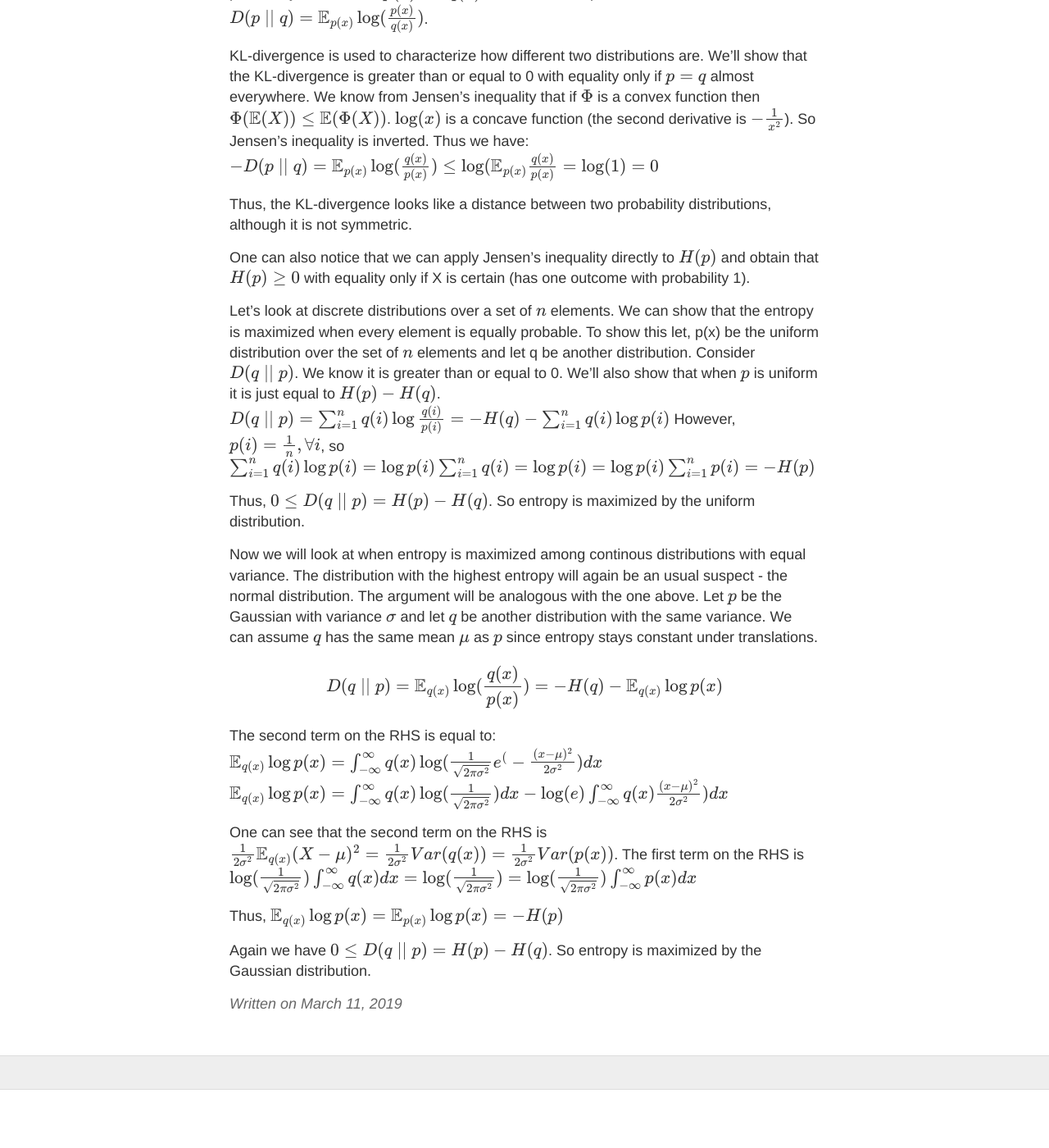
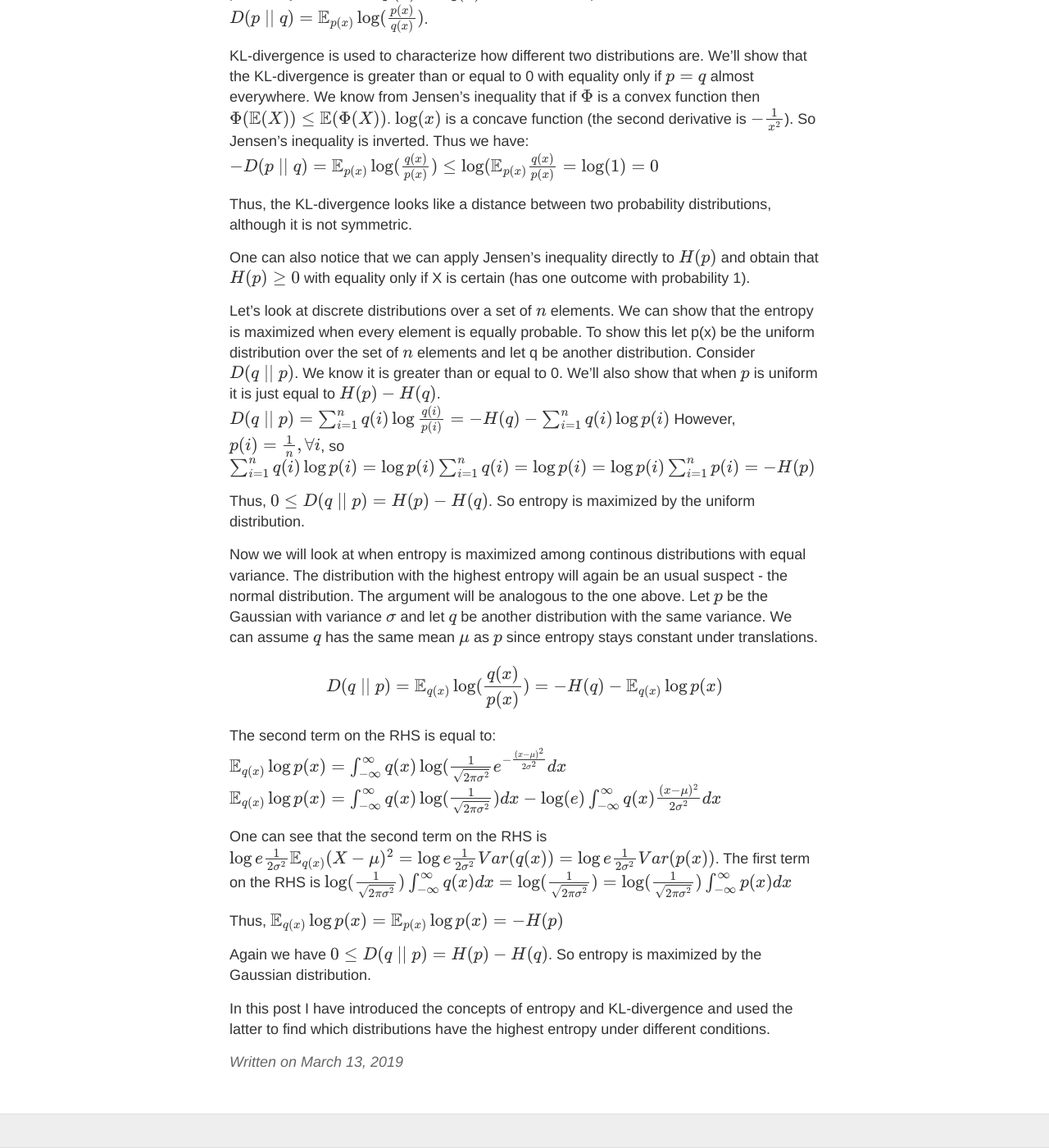
Before and after one commit to alexandrumilu/alexandrumilu.github.io, a Jekyll site: the page built from _posts/2019-03-13-entropy.md, in a window 1280 px wide and 1400 px high, scrolled down 1025 px. Shown: the whole window at 82% size. Built offline with Jekyll 4.4.1, drawn with Linux system fonts in a browser that asks for light colours; formulas are drawn with MathJax 3; before the commit the page ends 2354 px from its top, so only the background shows below that; some of the changed text lies outside the part shown.

Commit message:
Update and rename 2019-03-11-policy-gradients.md to 2019-03-13-entropy.md

```diff
--- a/_posts/2019-03-11-policy-gradients.md
+++ b/_posts/2019-03-13-entropy.md
@@ -27,23 +27,23 @@ Thus, the KL-divergence looks like a distance between two probability distributi
 
 One can also notice that we can apply Jensen's inequality directly to $H(p)$ and obtain that $H(p)\geq 0$ with equality only if X is certain (has one outcome with probability 1).
 
-Let's look at discrete distributions over a set of $n$ elements. We can show that the entropy is maximized when every element is equally probable. To show this let, p(x) be the uniform distribution over the set of $n$ elements and let q be another distribution. Consider $D(q\mid\mid p)$. We know it is greater than or equal to 0. We'll also show that when $p$ is uniform it is just equal to $H(p) - H(q)$.
+Let's look at discrete distributions over a set of $n$ elements. We can show that the entropy is maximized when every element is equally probable. To show this let p(x) be the uniform distribution over the set of $n$ elements and let q be another distribution. Consider $D(q\mid\mid p)$. We know it is greater than or equal to 0. We'll also show that when $p$ is uniform it is just equal to $H(p) - H(q)$.
 $$D(q\mid\mid p) = \sum_{i=1}^n q(i)\log\frac{q(i)}{p(i)} = -H(q) - \sum_{i=1}^n q(i)\log p(i)$$
 However, $p(i) = \frac{1}{n} ,\forall i$, so
 $$\sum_{i=1}^n q(i)\log p(i) = \log p(i) \sum_{i=1}^n q(i) = \log p(i) = \log p(i) \sum_{i=1}^n p(i) = -H(p) $$
 
 Thus, $0 \leq D(q\mid \mid p) = H(p) - H(q)$. So entropy is maximized by the uniform distribution.
 
-Now we will look at when entropy is maximized among continous distributions with equal variance. The distribution with the highest entropy will again be an usual suspect - the normal distribution. The argument will be analogous with the one above. Let $p$ be the Gaussian with variance $\sigma$ and let $q$ be another distribution with the same variance. We can assume $q$ has the same mean $\mu$ as $p$ since entropy stays constant under translations.
+Now we will look at when entropy is maximized among continous distributions with equal variance. The distribution with the highest entropy will again be an usual suspect - the normal distribution. The argument will be analogous to the one above. Let $p$ be the Gaussian with variance $\sigma$ and let $q$ be another distribution with the same variance. We can assume $q$ has the same mean $\mu$ as $p$ since entropy stays constant under translations.
 
 $$D(q\mid \mid p) = \mathbb{E}_{q(x)}\log(\frac{q(x)}{p(x)}) = -H(q) - \mathbb{E}_{q(x)}\log p(x) $$
 
 The second term on the RHS is equal to:
-$$\mathbb{E}_{q(x)}\log p(x) = \int_{-\infty}^{\infty} q(x) \log (\frac{1}{\sqrt{2\pi\sigma^2}} e^(-\frac{(x-\mu)^2}{2\sigma^2})dx$$
-$$\mathbb{E}_{q(x)}\log p(x) = \int_{-\infty}^{\infty} q(x) \log (\frac{1}{\sqrt{2\pi\sigma^2}}) dx - \log(e) \int_{-\infty}^{\infty}q(x) \frac{(x-\mu)^2}{2\sigma^2})dx$$
+$$\mathbb{E}_{q(x)}\log p(x) = \int_{-\infty}^{\infty} q(x) \log (\frac{1}{\sqrt{2\pi\sigma^2}} e^{-\frac{(x-\mu)^2}{2\sigma^2}}dx$$
+$$\mathbb{E}_{q(x)}\log p(x) = \int_{-\infty}^{\infty} q(x) \log (\frac{1}{\sqrt{2\pi\sigma^2}}) dx - \log(e) \int_{-\infty}^{\infty}q(x) \frac{(x-\mu)^2}{2\sigma^2}dx$$
 
 One can see that the second term on the RHS is
-$$\frac{1}{2\sigma^2} \mathbb{E}_{q(x)}(X-\mu)^2 = \frac{1}{2\sigma^2}Var(q(x)) = \frac{1}{2\sigma^2}Var(p(x))$$.
+$$\log e\frac{1}{2\sigma^2} \mathbb{E}_{q(x)}(X-\mu)^2 = \log e\frac{1}{2\sigma^2}Var(q(x)) = \log e\frac{1}{2\sigma^2}Var(p(x))$$.
 The first term on the RHS is
 $$\log (\frac{1}{\sqrt{2\pi\sigma^2}}) \int_{-\infty}^{\infty} q(x) dx = \log (\frac{1}{\sqrt{2\pi\sigma^2}}) = \log (\frac{1}{\sqrt{2\pi\sigma^2}}) \int_{-\infty}^{\infty} p(x) dx $$
 
@@ -51,3 +51,5 @@ Thus,
 $$\mathbb{E}_{q(x)}\log p(x) = \mathbb{E}_{p(x)}\log p(x) = -H(p)$$
 
 Again we have $0 \leq D(q\mid \mid p) = H(p) - H(q)$. So entropy is maximized by the Gaussian distribution.
+
+In this post I have introduced the concepts of entropy and KL-divergence and used the latter to find which distributions have the highest entropy under different conditions.
```
Also changed, not shown: other parts of _posts/2019-03-13-entropy.md (+3 -3 lines).
